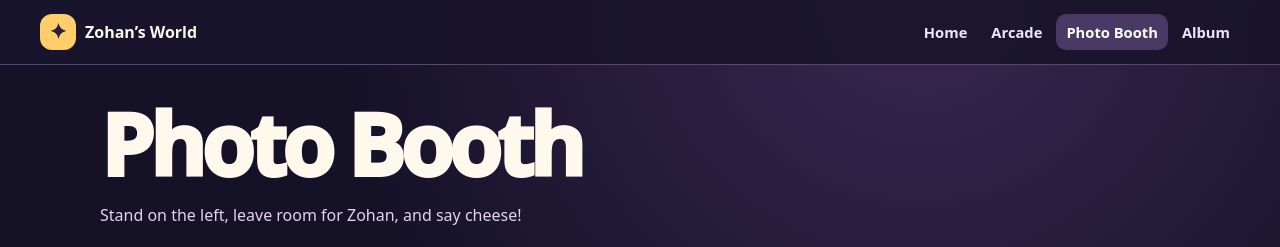
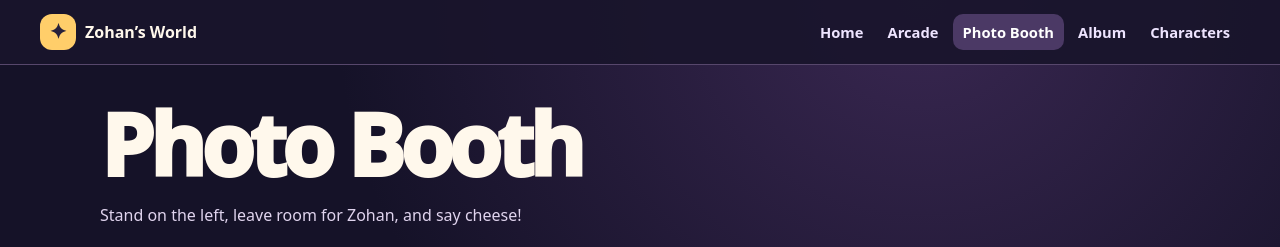
Before and after one commit to khkhan3055-del/mzohankhan, a website: page photo-booth.html in a window 1280 px wide. Shown: the top 247 px of the page. Drawn offline with Linux system fonts and the light colour scheme.

Commit message:
Add the Characters gallery (photo-booth.html)

```diff
--- a/photo-booth.html
+++ b/photo-booth.html
@@ -34,7 +34,7 @@ main>p,#status{color:var(--muted)}
 @media(max-width:720px){.booth-layout{grid-template-columns:1fr}}
 </style>
 <body>
-<header class="site-head"><div class="site-inner"><a class="site-logo" href="index.html"><span aria-hidden="true">✦</span>Zohan’s World</a><nav class="site-nav" aria-label="Main"><a href="index.html">Home</a><a href="games.html">Arcade</a><a href="photo-booth.html" aria-current="page">Photo Booth</a><a href="index.html#album">Album</a></nav></div></header>
+<header class="site-head"><div class="site-inner"><a class="site-logo" href="index.html"><span aria-hidden="true">✦</span>Zohan’s World</a><nav class="site-nav" aria-label="Main"><a href="index.html">Home</a><a href="games.html">Arcade</a><a href="photo-booth.html" aria-current="page">Photo Booth</a><a href="index.html#album">Album</a><a href="characters.html">Characters</a></nav></div></header>
 <main>
 <h1>Photo Booth</h1>
 <p>Stand on the left, leave room for Zohan, and say cheese!</p>
```
